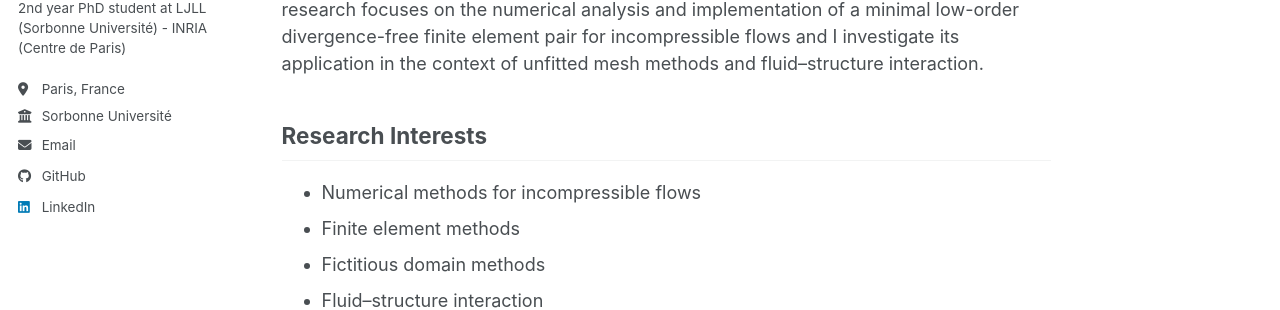
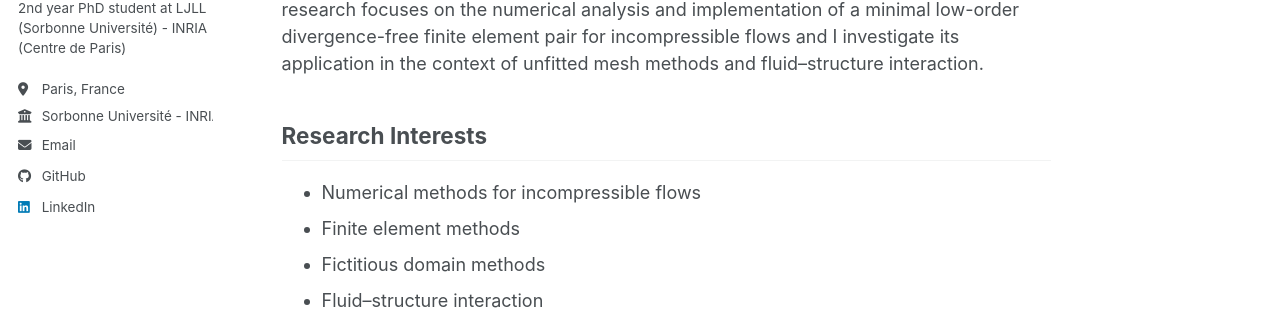
Before and after one commit to davideduva/davideduva.github.io, a Jekyll site: the page built from _pages/about.md, in a window 1280 px wide. Shown: the part 279-589 px from the top of the page. Built offline with Jekyll 4.4.1, drawn with Linux system fonts in a browser that asks for light colours; a script bundle is joined from its source files by our own code; library files that are not in the unit come from our copies.

Commit message:
Update of employee

```diff
--- a/_config.yml
+++ b/_config.yml
@@ -28,7 +28,7 @@ author:
   pronouns         : # example: "she/her"
   bio              : "2nd year PhD student at LJLL (Sorbonne Université) - INRIA (Centre de Paris)"
   location         : "Paris, France"
-  employer         : "Sorbonne Université"
+  employer         : "Sorbonne Université - INRIA"
   uri              : # URL
   email            : "davide-pietro.duva@inria.fr"
 
```
